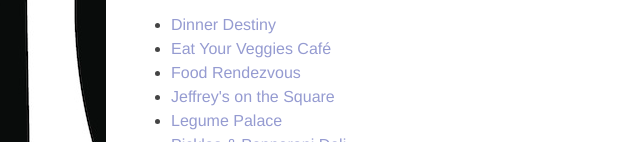
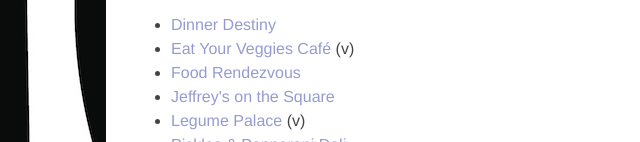
Before and after one commit to TaylorHuston/Web_LandonHotel, a plain HTML site: page restaurant-to-room-service.html in a window 1280 px wide. Shown: the part 658-800 px from the top of the page, 54-694 px from the left. Drawn offline with nearby package versions, Linux system fonts and the light colour scheme.

Commit message:
Finish first challenge

```diff
--- a/restaurant-to-room-service.html
+++ b/restaurant-to-room-service.html
@@ -3,7 +3,12 @@
 <head>
 <title>Room Service | The Landon Hotel</title>
 <link rel="stylesheet" href="style/style.css">
-<script src="../../jquery-1.11.1.js"></script>
+<script src="jquery-1.11.3.js"></script>
+<script>
+    $("document").ready(function() {
+        $("li[data-type='veg']").append(" (v)");
+    });
+</script>
 </head>
 <body class="room-service">
 	<div class="container">
```
